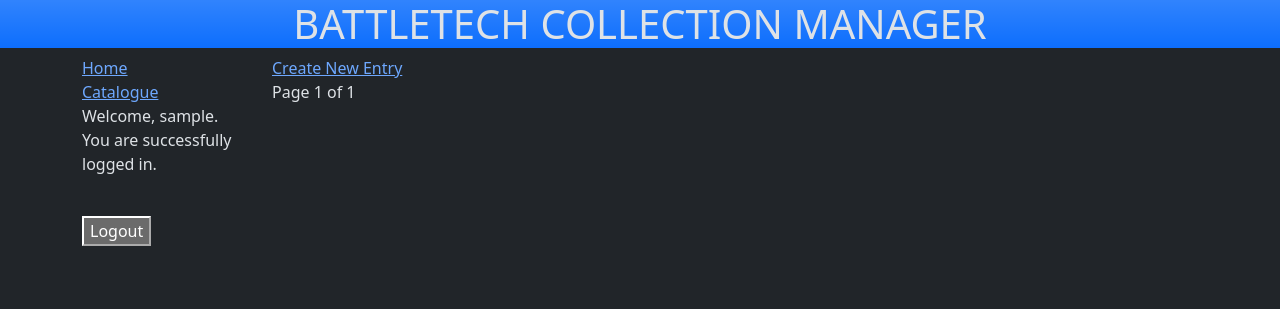
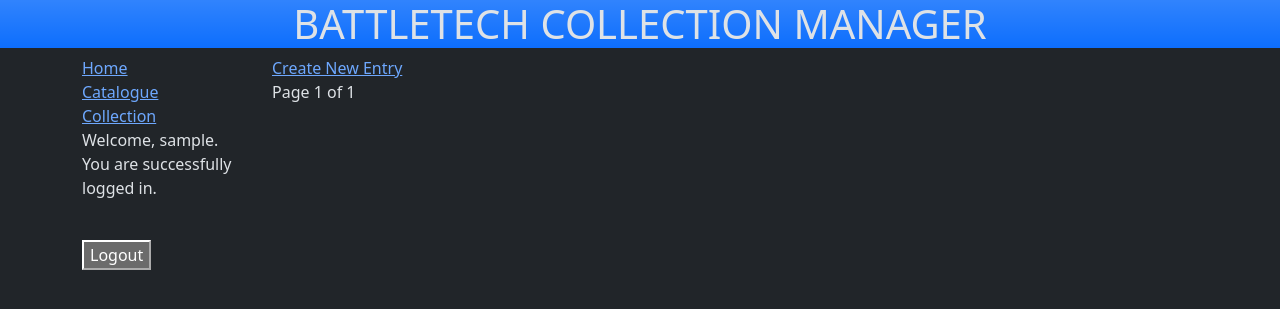
Before and after one commit to Jamzieeeee/BattleTech-Collection-Manager, a Django app: page /catalogue/catalogue/list/ in a window 1280 px wide. Shown: the top 309 px of the page. Run offline with Django 4.2, Linux system fonts and the light colour scheme; the visitor is signed in with stand-in values (Sample User, id 1); data that the repository does not hold is empty.

Commit message:
Add CRUD functionality to collection

```diff
--- a/BTCM/views.py
+++ b/BTCM/views.py
@@ -3,8 +3,8 @@ from django.shortcuts import render, redirect, get_object_or_404
 from django.contrib.auth.forms import *
 from django.contrib.auth import login
 from django.contrib.auth.models import Group
-from .forms import RegistrationForm, CatalogueForm
-from catalogue.models import Catalogue
+from .forms import RegistrationForm, CatalogueForm, AddCollectionForm, UpdateCollectionForm
+from catalogue.models import Catalogue, Collection
 from django.core.paginator import Paginator
 
 
@@ -30,6 +30,8 @@ def sign_up(request):
         form = RegistrationForm()
     return render(request, 'registration/register.html', {'form':form})
 
+
+# CATALOGUE
 def create_catalogue(request):
     context = {}
 
@@ -94,3 +96,80 @@ def delete_catalogue(request, id):
         return redirect(list_catalogue)
 
     return render(request, "catalogue/delete_catalogue.html", context)
+
+
+
+
+
+
+
+
+
+# COLLECTION
+def create_collection(request):
+    context = {}
+
+    # add the dictionary during initialization
+    form = AddCollectionForm(request.POST or None)
+    if form.is_valid():
+        collection = form.save(commit=False)
+        collection.owner = request.user
+        collection.save()
+        return redirect(update_collection, collection.id)
+
+    context['form'] = form
+    return render(request, "collection/create_collection.html", context)
+
+def list_collection(request):
+    context ={}
+
+    # add the dictionary during initialization
+    collection_list = Collection.objects.filter(owner=request.user.id)
+    paginator = Paginator(collection_list, 25)  # Show 25 contacts per page.
+
+    page_number = request.GET.get("page")
+    page_obj = paginator.get_page(page_number)
+    return render(request, "collection/list_collection.html", {"page_obj": page_obj})
+
+def detail_collection(request, id):
+    context ={}
+
+    # add the dictionary during initialization
+    context["data"] = Collection.objects.get(id = id)
+
+    return render(request, "collection/detail_collection.html", context)
+
+def update_collection(request, id):
+    context ={}
+
+    # fetch the object related to passed id
+    obj = get_object_or_404(Collection, id = id)
+
+    # pass the object as instance in form
+    form = UpdateCollectionForm(request.POST or None, request.FILES or None, instance = obj)
+
+    # save the data from the form and
+    # redirect to detail_view
+    if form.is_valid():
+        form.save()
+        return redirect(detail_collection, id = id)
+    # add form dictionary to context
+    context["form"] = form
+
+    return render(request, "collection/update_collection.html", context)
+
+def delete_collection(request, id):
+    context ={}
+
+    # fetch the object related to passed id
+    obj = get_object_or_404(Collection, id = id)
+
+
+    if request.method =="POST":
+        # delete object
+        obj.delete()
+        # after deleting redirect to
+        # home page
+        return redirect(list_collection)
+
+    return render(request, "collection/delete_collection.html", context)
--- a/catalogue/urls.py
+++ b/catalogue/urls.py
@@ -7,5 +7,10 @@ urlpatterns = [
     path('catalogue/detail/<id>', views.detail_catalogue),
     path('catalogue/update/<id>', views.update_catalogue),
     path('catalogue/delete/<id>', views.delete_catalogue),
+    path('collection/create/', views.create_collection),
+    path('collection/list/', views.list_collection, name='list_collection'),
+    path('collection/detail/<id>', views.detail_collection),
+    path('collection/update/<id>', views.update_collection),
+    path('collection/delete/<id>', views.delete_collection),
 
 ]
--- a/templates/base_generic.html
+++ b/templates/base_generic.html
@@ -24,6 +24,8 @@
         <br>
         <a href="{% url 'list_catalogue' %}">Catalogue</a>
         {% if user.is_authenticated %}
+        <br>
+        <a href="{% url 'list_collection' %}">Collection</a>
         <p>Welcome, {{ user.get_username }}. You are successfully logged in.</p>
         <br>
         <form id="logout-form" method="post" action="{% url 'logout' %}">
--- a/templates/catalogue/list_catalogue.html
+++ b/templates/catalogue/list_catalogue.html
@@ -23,6 +23,13 @@
             {{data.notes}}
         </td>
         {% if user.is_authenticated %}
+        <td>
+            <form action="/catalogue/collection/create/" method="POST">
+                {% csrf_token %}
+                <input type="hidden" value="{{data.id}}" name="mini">
+                <button type="submit">Add</button>
+            </form>
+        </td>
         <td>
             <a href="/catalogue/catalogue/update/{{data.id}}">Edit</a>
         </td>
```
Also changed, not shown: BTCM/forms.py (+21 -1 lines).
